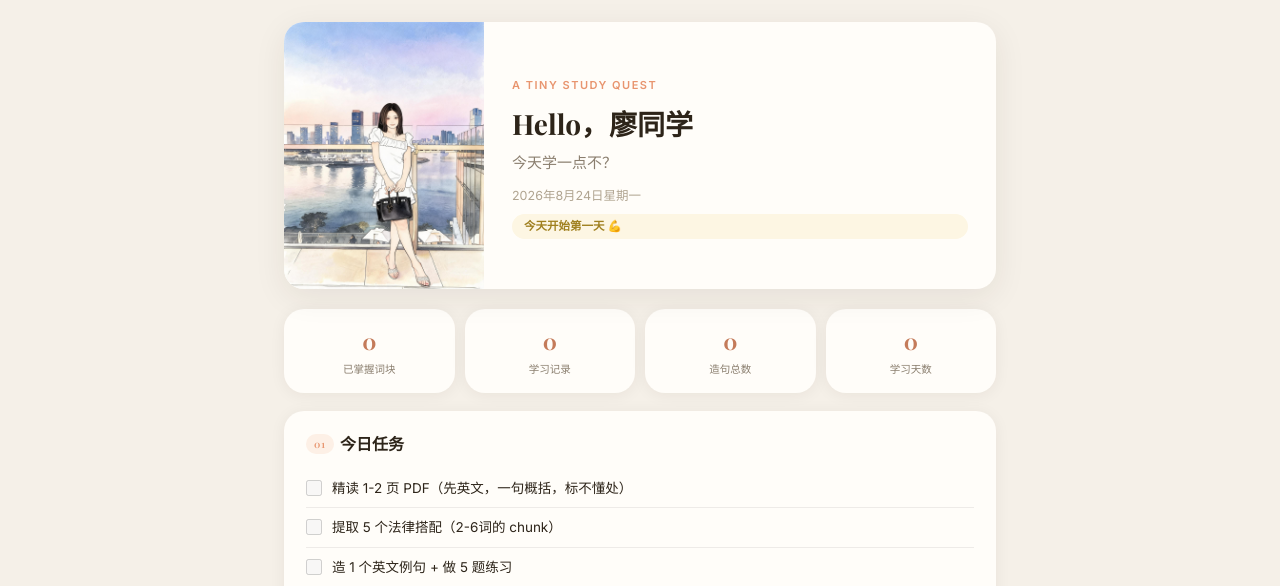
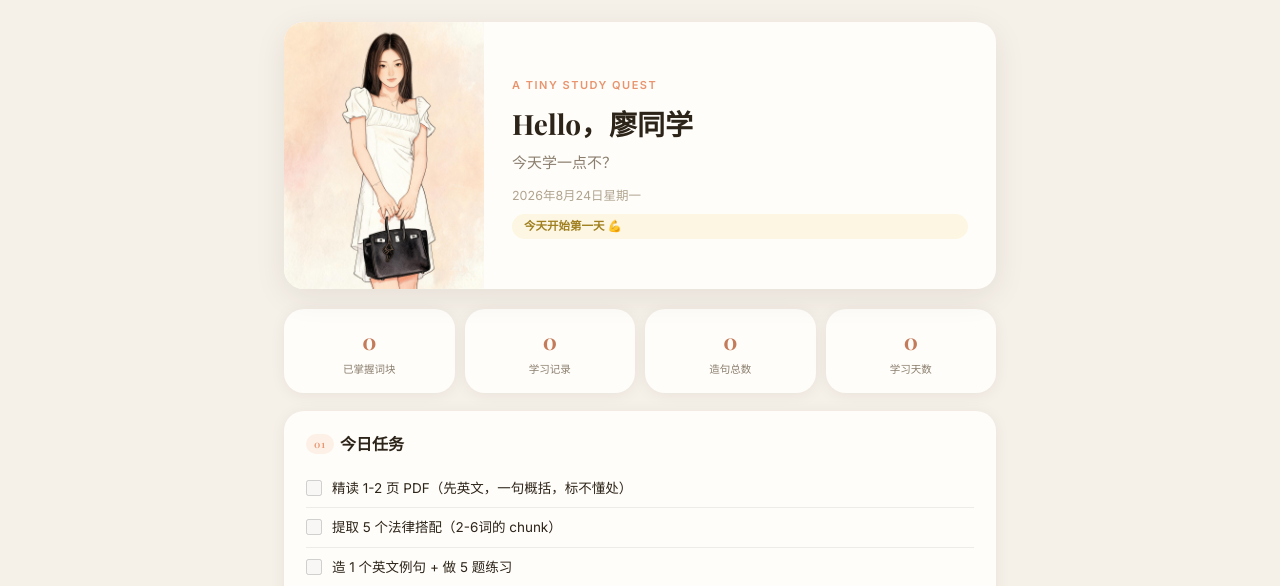
Before and after one commit to stilesseeklume/mbe-study, a plain HTML site: page index.html in a window 1280 px wide. Shown: the part 60-646 px from the top of the page. Drawn offline with nearby package versions, Linux system fonts and the light colour scheme.

Commit message:
换用半身杂志感形象 avatar-v2

```diff
--- a/index.html
+++ b/index.html
@@ -239,7 +239,7 @@ textarea.inp{width:100%;min-height:64px;resize:vertical;line-height:1.6}
 <!-- DASHBOARD -->
 <div class="section active" id="sec-dashboard">
   <div class="hero-card">
-    <div class="img-side"><img src="./avatar-liao.jpg" alt="廖同学"></div>
+    <div class="img-side"><img src="./avatar-v2.jpg" alt="廖同学"></div>
     <div class="text-side">
       <div class="quest-tag">A TINY STUDY QUEST</div>
       <h1>Hello，廖同学</h1>
```
Also changed, not shown: avatar-liao.jpg (deleted), avatar-v2.jpg (added).
